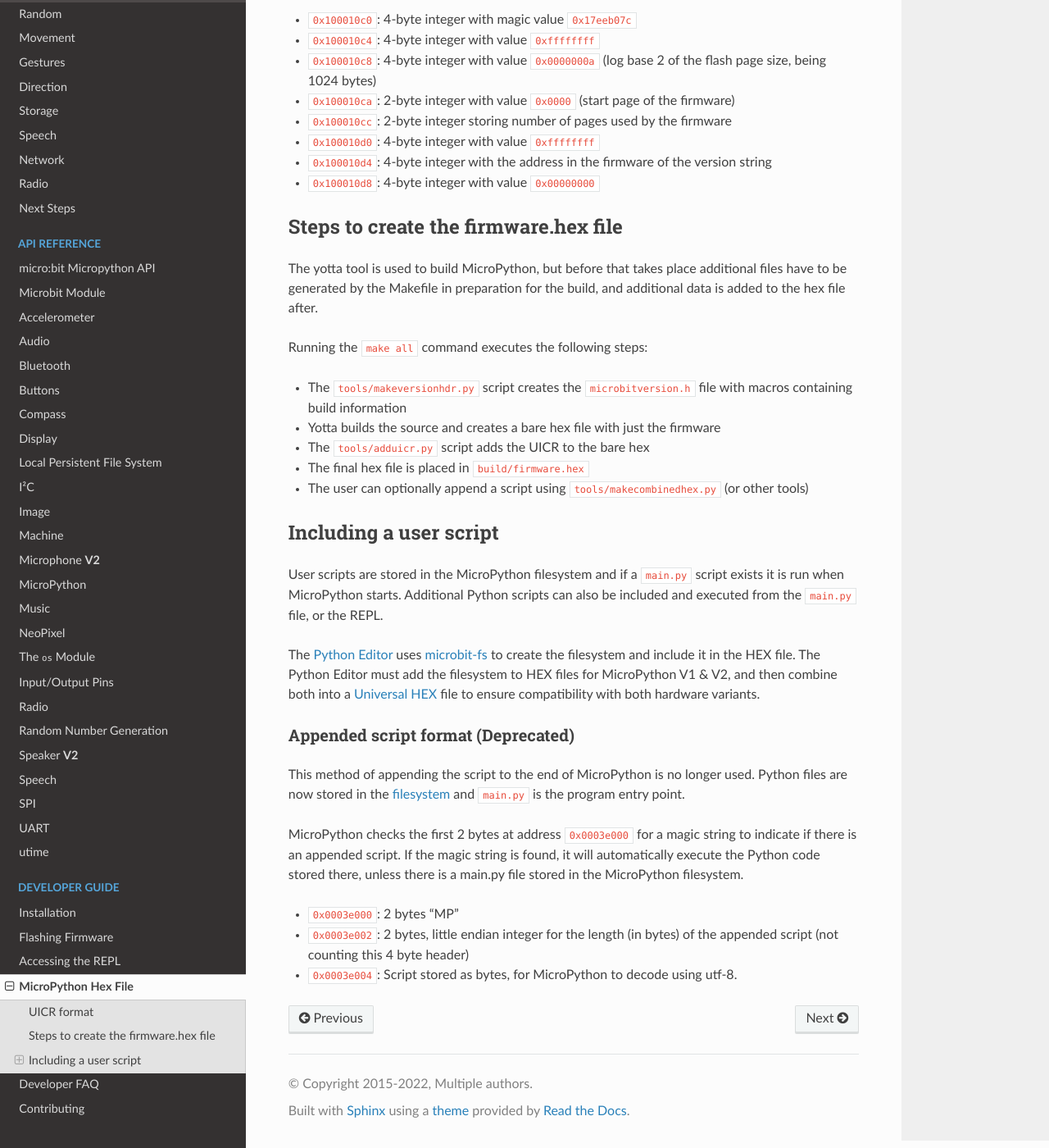
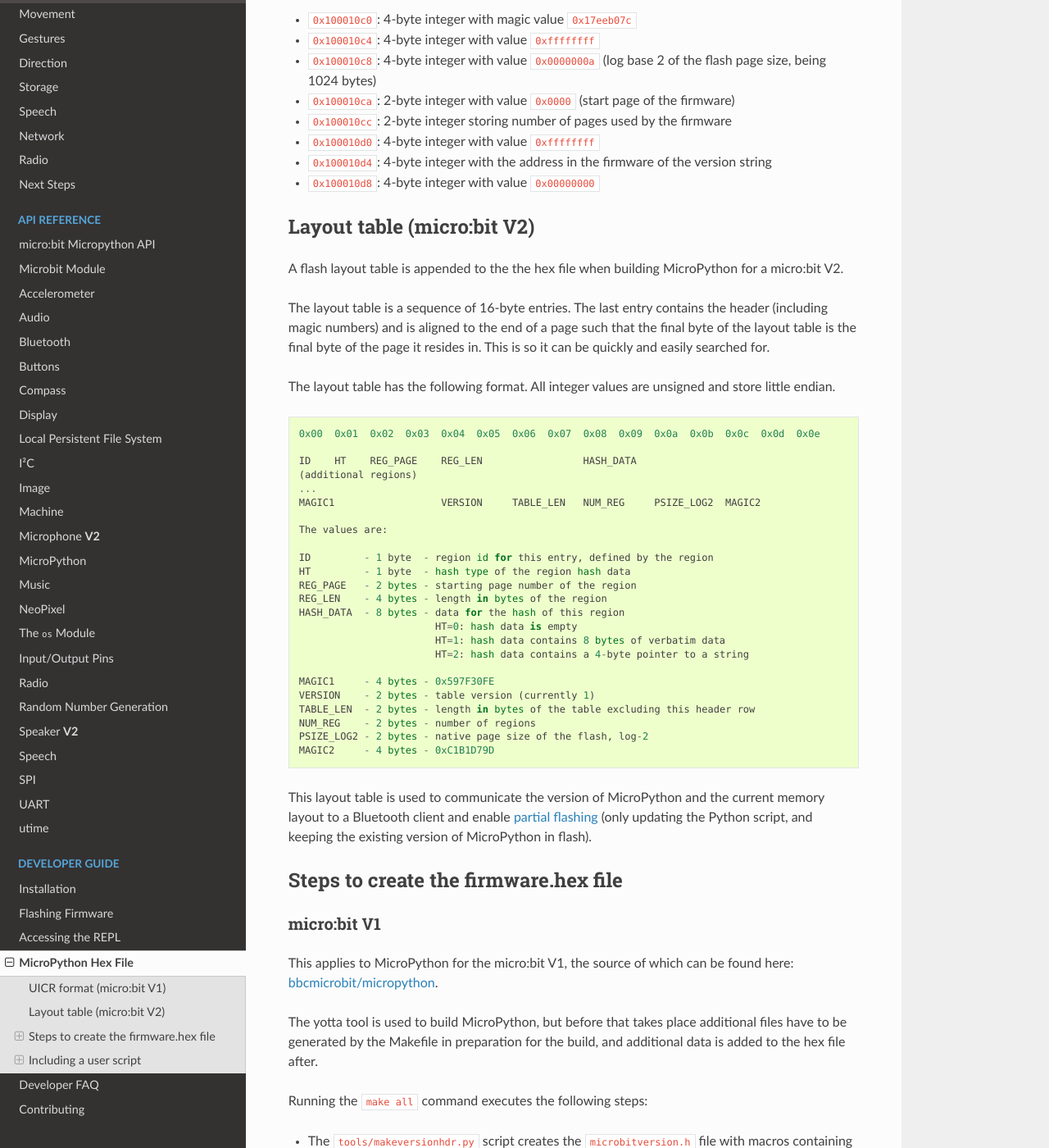
Before and after one commit to bbcmicrobit/micropython, a Sphinx documentation site: the page built from docs/devguide/hexformat.rst, in a window 1280 px wide and 1400 px high, scrolled down 764 px. Shown: the whole window at 82% size. Built offline with Sphinx 7.4.7 and the Read the Docs theme 2.0.0, drawn with Linux system fonts in a browser that asks for light colours; some of the changed text lies outside the part shown.

Commit message:
docs: Update Memory layout, Partial Flashing, Building for V2, BLE (#705)
* Add layout table and partial flashing

* deprecated appending script

* add build info for v2

* Add section on BLE DFU for V2

* Carlos' feedback

* fix filesystem link

* fixup! fix filesystem link

* fixup! fixup! fix filesystem link

* formatting

* formatting

* fix filesystem link

* Update docs/devguide/hexformat.rst

Co-authored-by: Carlos Pereira Atencio <carlos@microbit.org>

```diff
--- a/docs/devguide/hexformat.rst
+++ b/docs/devguide/hexformat.rst
@@ -22,8 +22,8 @@
     addresses of the data stored progress in incremental order.
     If there is an address jump backwards DAPLink will fail to flash the file.
 
-UICR format
------------
+UICR format (micro:bit V1)
+---------------------------
 
 The User Information Configuration Registers (UICR) is a region of Non-Volatile
 Memory available to store user-specific settings.
@@ -42,8 +42,61 @@
 - ``0x100010d4``: 4-byte integer with the address in the firmware of the version string
 - ``0x100010d8``: 4-byte integer with value ``0x00000000``
 
+Layout table (micro:bit V2)
+---------------------------
+
+A flash layout table is appended to the the hex file when building MicroPython
+for a micro:bit V2.
+
+The layout table is a sequence of 16-byte entries.  The last entry contains the
+header (including magic numbers) and is aligned to the end of a page such that
+the final byte of the layout table is the final byte of the page it resides in.
+This is so it can be quickly and easily searched for.
+
+The layout table has the following format.  All integer values are unsigned and
+store little endian.
+
+::
+
+    0x00  0x01  0x02  0x03  0x04  0x05  0x06  0x07  0x08  0x09  0x0a  0x0b  0x0c  0x0d  0x0e
+
+    ID    HT    REG_PAGE    REG_LEN                 HASH_DATA
+    (additional regions)
+    ...
+    MAGIC1                  VERSION     TABLE_LEN   NUM_REG     PSIZE_LOG2  MAGIC2
+
+    The values are:
+
+    ID         - 1 byte  - region id for this entry, defined by the region
+    HT         - 1 byte  - hash type of the region hash data
+    REG_PAGE   - 2 bytes - starting page number of the region
+    REG_LEN    - 4 bytes - length in bytes of the region
+    HASH_DATA  - 8 bytes - data for the hash of this region
+                           HT=0: hash data is empty
+                           HT=1: hash data contains 8 bytes of verbatim data
+                           HT=2: hash data contains a 4-byte pointer to a string
+
+    MAGIC1     - 4 bytes - 0x597F30FE
+    VERSION    - 2 bytes - table version (currently 1)
+    TABLE_LEN  - 2 bytes - length in bytes of the table excluding this header row
+    NUM_REG    - 2 bytes - number of regions
+    PSIZE_LOG2 - 2 bytes - native page size of the flash, log-2
+    MAGIC2     - 4 bytes - 0xC1B1D79D
+
+
+This layout table is used to communicate the version of MicroPython and the
+current memory layout to a Bluetooth client and enable `partial flashing <https://github.com/microbit-sam/codal-microbit-v2/blob/initial-docs-pf-and-memory-map/docs/bluetooth/MicroBitPartialFlashing.md>`_
+(only updating the Python script, and keeping the existing version of
+MicroPython in flash).
+
 Steps to create the firmware.hex file
 -------------------------------------
+
+micro:bit V1
+============
+
+This applies to MicroPython for the micro:bit V1, the source of which can be
+found here: `bbcmicrobit/micropython <https://github.com/bbcmicrobit/micropython>`_.
 
 The yotta tool is used to build MicroPython, but before that takes place
 additional files have to be generated by the Makefile in preparation for the
@@ -59,6 +112,33 @@
 - The user can optionally append a script using ``tools/makecombinedhex.py``
   (or other tools)
 
+micro:bit V2
+============
+
+This applies to MicroPython for the micro:bit V2, the source of which can be
+found here: `microbit-foundation/micropython-microbit-v2 <https://github.com/microbit-foundation/micropython-microbit-v2>`_.
+
+This is a port of MicroPython to the micro:bit which uses CODAL as the
+underlying target platform.
+
+After cloning this repository update the submodules::
+
+    $ git submodule update --init
+
+Then build the MicroPython cross-compiler::
+
+    $ make -C lib/micropython/mpy-cross
+
+After setting up, go to the src/ directory and build::
+
+    $ cd src
+
+    $ make
+
+That will build both ``libmicropython.a`` (from source in ``src/codal_port/``) and the
+CODAL app (from source in ``src/codal_app/``). The resulting firmware will be
+``MICROBIT.hex`` in the ``src/`` directory which can be copied to the micro:bit.
+
 Including a user script
 -----------------------
 
@@ -73,10 +153,10 @@
 into a `Universal HEX <https://tech.microbit.org/software/hex-format/#universal-hex-files>`_
 file to ensure compatibility with both hardware variants.
 
-Appended script format (Deprecated)
-~~~~~~~~~~~~~~~~~~~~~~~~~~~~~~~~~~~
+Appended script format (Deprecated) V1
+======================================
 
-This method of appending the script to the end of MicroPython
+This method of appending the script to the end of MicroPython for micro:bit V1
 is no longer used. Python files are now stored in the
 `filesystem <../filesystem.html>`_ and ``main.py`` is the program entry point.
 
```
Also changed, not shown: docs/ble.rst (+16 -1 lines).
